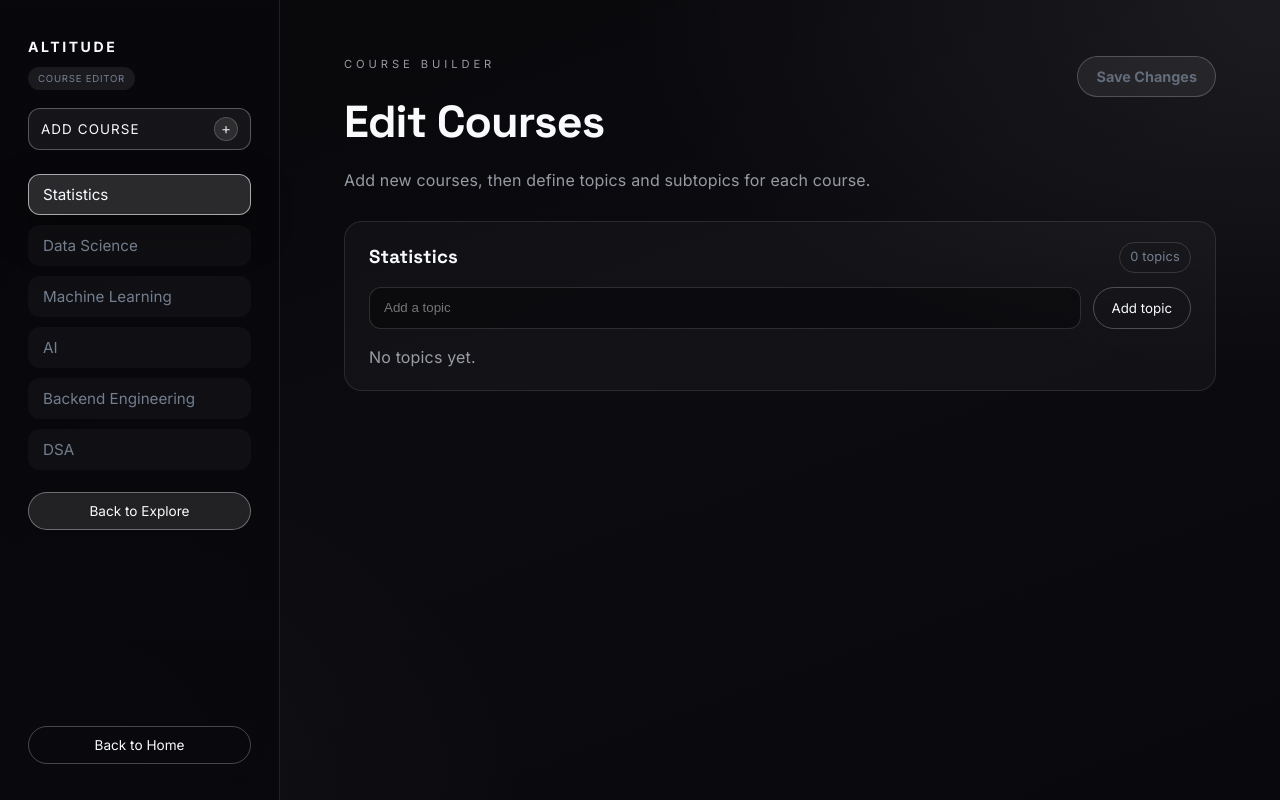
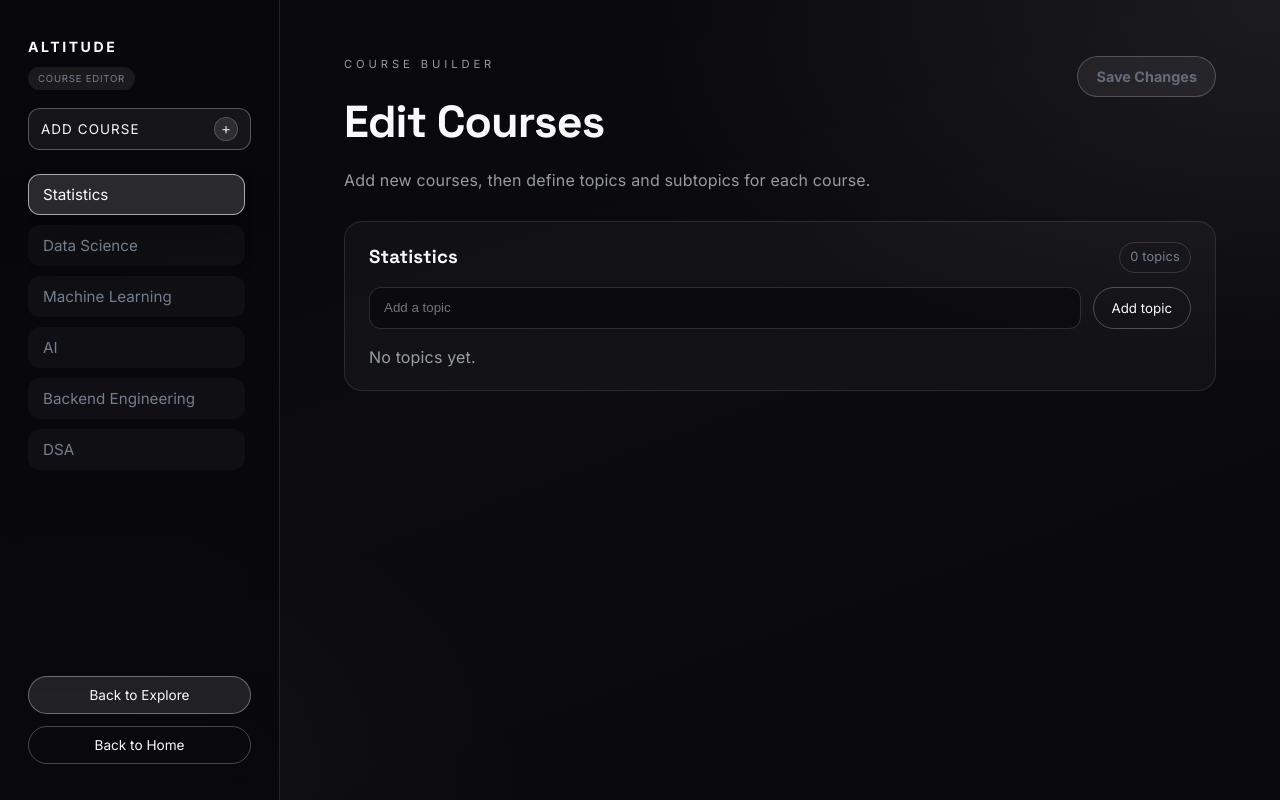
Before and after one commit to shiv07prasad/ds-frontend, a React (Vite) app: page /edit-courses in a window 1280 px wide. Built offline with nearby package versions, Linux system fonts and the light colour scheme.

Commit message:
Update ds-frontend

```diff
--- a/src/pages/EditCourses.css
+++ b/src/pages/EditCourses.css
@@ -17,6 +17,10 @@
 }
 
 .editor-sidebar {
+  position: sticky;
+  top: 0;
+  height: 100svh;
+  overflow: hidden;
   padding: 36px 28px;
   display: flex;
   flex-direction: column;
@@ -31,13 +35,40 @@
 }
 
 .editor-course-list {
+  flex: 1 1 auto;
   display: flex;
   flex-direction: column;
   gap: 10px;
   margin: 6px 0 4px;
+  overflow-y: auto;
+  overflow-x: hidden;
+  min-height: 0;
+  padding-right: 6px;
+  scrollbar-width: thin;
+  scrollbar-color: rgba(255, 255, 255, 0.28) rgba(255, 255, 255, 0.06);
+}
+
+.editor-course-list::-webkit-scrollbar {
+  width: 8px;
+}
+
+.editor-course-list::-webkit-scrollbar-track {
+  background: rgba(255, 255, 255, 0.05);
+  border-radius: 999px;
+}
+
+.editor-course-list::-webkit-scrollbar-thumb {
+  background: rgba(255, 255, 255, 0.24);
+  border-radius: 999px;
+  border: 1px solid rgba(8, 8, 12, 0.85);
+}
+
+.editor-course-list::-webkit-scrollbar-thumb:hover {
+  background: rgba(255, 255, 255, 0.38);
 }
 
 .editor-course-link {
+  flex: 0 0 auto;
   border: 1px solid transparent;
   background: rgba(255, 255, 255, 0.03);
   color: var(--text-soft);
@@ -45,6 +76,11 @@
   border-radius: 12px;
   font-size: 0.95rem;
   text-align: left;
+  min-width: 0;
+  max-width: 100%;
+  white-space: nowrap;
+  overflow: hidden;
+  text-overflow: ellipsis;
   cursor: pointer;
   transition: all 0.25s ease;
 }
@@ -101,8 +137,17 @@
   border-color: rgba(255, 255, 255, 0.25);
 }
 
-.editor-link:last-of-type {
+.editor-sidebar-main {
+  flex: 1 1 auto;
+  min-height: 0;
+  display: flex;
+}
+
+.editor-sidebar-actions {
   margin-top: auto;
+  display: flex;
+  flex-direction: column;
+  gap: 12px;
 }
 
 .editor-content {
@@ -651,12 +696,29 @@
   }
 
   .editor-sidebar {
+    position: static;
+    top: auto;
+    height: auto;
+    overflow: visible;
     flex-direction: row;
     flex-wrap: wrap;
     align-items: center;
   }
 
+  .editor-sidebar-main {
+    flex: 1 1 100%;
+    min-height: auto;
+  }
+
   .editor-course-list {
+    flex-direction: row;
+    flex-wrap: wrap;
+    overflow: visible;
+    min-height: auto;
+  }
+
+  .editor-sidebar-actions {
+    margin-top: 0;
     flex-direction: row;
     flex-wrap: wrap;
   }
--- a/src/pages/EditCourses.jsx
+++ b/src/pages/EditCourses.jsx
@@ -441,6 +441,7 @@ function EditCourses() {
             </span>
           </button>
         </section>
+        <div className="editor-sidebar-main">
           <div className="editor-course-list" aria-label="Course list">
             {courses.map((course) => (
               <button
@@ -455,6 +456,8 @@ function EditCourses() {
               </button>
             ))}
           </div>
+        </div>
+        <div className="editor-sidebar-actions">
           <button
             type="button"
             className="editor-link"
@@ -469,6 +472,7 @@ function EditCourses() {
           >
             Back to Home
           </button>
+        </div>
       </aside>
 
       <main className="editor-content">
```
Lines whose indentation alone changed are shown as unchanged.
